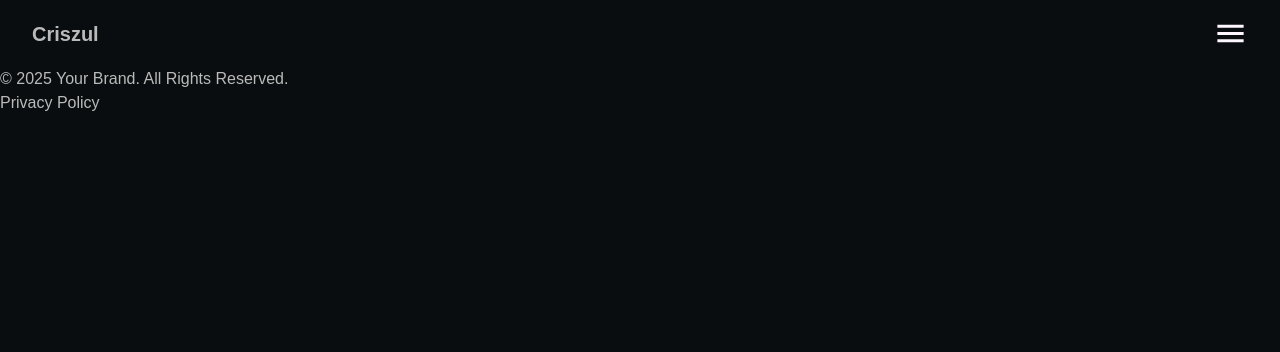
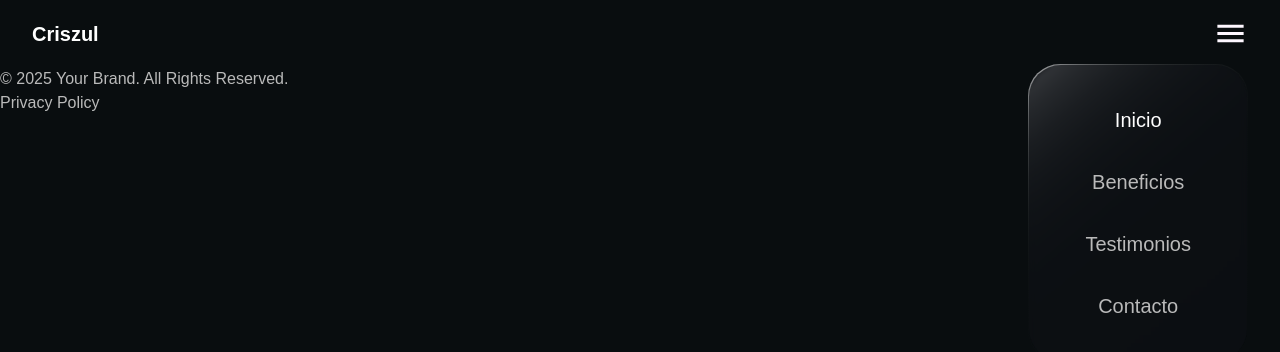
Before and after one commit to JooseMM/criszul-frontend, a website with bundled scripts: page index.html in a window 1280 px wide. Both pictures are taken after a click on the button 1230 px from the left and 33 px from the top of the page. Built offline with nearby package versions, Linux system fonts and the light colour scheme.

Commit message:
finishing menu toggle behavior

```diff
--- a/index.html
+++ b/index.html
@@ -37,17 +37,17 @@
   <body>
     <!-- Header Section -->
     <header class="flex center-y | home-navigation">
-      <h1 class="logo">Criszul</h1>
+      <h1 class="logo"><a href="/">Criszul</a></h1>
       <nav>
-        <div class="box-border navigation-menu">
-          <ul class="box-content">
-            <li><a class="active-link" id="navLink" href="/">Inicio</a></li>
-            <li><a id="navLink" href="#beneficios">Beneficios</a></li>
-            <li><a id="navLink" href="#testimonios">Testimonios</a></li>
-            <li><a id="navLink" href="#contacto">Contacto</a></li>
+        <div id="menu" class="box-border | navigation-menu">
+          <ul id="linkContainer" class="box-content">
+            <li><a class="active-link" href="/">Inicio</a></li>
+            <li><a href="#beneficios">Beneficios</a></li>
+            <li><a href="#testimonios">Testimonios</a></li>
+            <li><a href="#contacto">Contacto</a></li>
           </ul>
         </div>
-        <button id="menuActivator" class="center-y flex">
+        <button id="menuBtn" class="center-y flex">
           <img
             src="public/icons/hamburguer-button.svg"
             width="35"
--- a/public/scripts.ts
+++ b/public/scripts.ts
@@ -1 +1,26 @@
-function toggleNavigationMenu(event: MouseEvent) {}
+const toggleNavigationMenu = (): void => {
+  menu.classList.toggle("open-menu");
+};
+
+const menu = document.getElementById("menu")!;
+const linkContainer = document.getElementById("linkContainer")!;
+const menuBtn = document.getElementById("menuBtn")!;
+
+/* adding behavior to the navbar menu button */
+menuBtn.onclick = toggleNavigationMenu;
+
+/* when anything else but the menu is click close it
+ * if (excludedElement && event.target !== excludedElement && !excludedElement.contains(event.target as Node))
+ * */
+document.addEventListener("click", (event: MouseEvent) => {
+  const target = event.target as Node;
+  if (
+    menu === target || // if menu container press
+    menu.children[0] === target || // if the anchor list container press
+    menuBtn === target || // if the mobile menu button is press
+    menuBtn.contains(target) // if the button image is press
+  ) {
+    return; // Ignore clicks on the menu or menu button
+  }
+  menu.classList.remove("open-menu"); // Close the menu otherwise
+});
--- a/public/styles.css
+++ b/public/styles.css
@@ -26,6 +26,29 @@ body {
   background-color: var(--body-background);
   color: var(--secundary-ft-color);
 }
+/* custom classes */
+.home-navigation {
+  position: relative;
+  justify-content: space-between;
+  padding: 1rem 2rem;
+}
+.navigation-menu li:not(:last-child) {
+  margin-bottom: 2rem;
+}
+.logo {
+  color: var(--primary-ft-color);
+  font-size: var(--tertiary-header-ft-size);
+}
+.navigation-menu {
+  display: none;
+  position: absolute;
+  right: 2rem;
+  top: 4rem;
+  flex-direction: column;
+  text-align: center;
+  align-items: center;
+  font-size: var(--tertiary-header-ft-size);
+}
 /* utility classes */
 .center-x {
   justify-content: center;
@@ -39,17 +62,8 @@ body {
 .flex {
   display: flex;
 }
-.navigation-menu {
-  display: none;
-  position: absolute;
-  right: 2rem;
-  top: 4rem;
-  flex-direction: column;
-  text-align: center;
-  align-items: center;
-}
 .box-border {
-  border-radius: 1rem;
+  border-radius: 2rem;
   background: linear-gradient(
     -40deg,
     var(--gradient-transparent-color),
@@ -63,9 +77,8 @@ body {
   border-radius: inherit;
   background-color: var(--box-background);
   backdrop-filter: blur(3px);
-  padding: 1.5rem 2.5rem;
+  padding: 2.5rem 3.5rem;
 }
-
 .open-menu {
   display: flex;
 }
@@ -75,15 +88,3 @@ body {
 .active-link {
   color: var(--primary-ft-color);
 }
-/* custom classes */
-.home-navigation {
-  position: relative;
-  justify-content: space-between;
-  padding: 1rem 2rem;
-}
-.mobile-menu li:not(:last-child) {
-  margin-bottom: 1.2rem;
-}
-.logo {
-  font-size: var(--tertiary-header-ft-size);
-}
```
